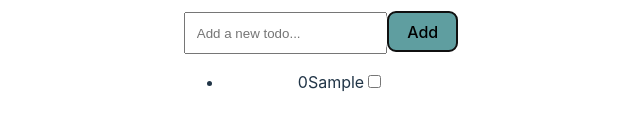
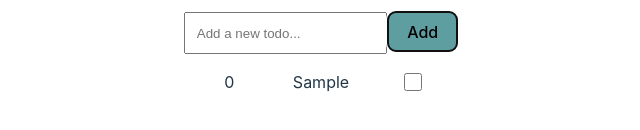
Before and after one commit to ZindreX/todo-app, a React (Vite) app: page / in a window 1280 px wide. Both pictures are taken after typing "Sample" into the empty fields and a click on the button "Add". Shown: the part 402-532 px from the top of the page, without its empty margins (319-959 px from the left). Built offline with nearby package versions, Linux system fonts and the light colour scheme.

Commit message:
Makes todo items into grid

```diff
--- /dev/null
+++ b/src/componets/Todo/Todo.css
@@ -0,0 +1,6 @@
+
+.wrapper {
+    display: grid;
+    grid-auto-columns: minmax(0, 1fr);
+    grid-auto-flow: column;
+}
--- a/src/componets/Todo/Todo.tsx
+++ b/src/componets/Todo/Todo.tsx
@@ -1,4 +1,5 @@
 import { useState } from "react";
+import './Todo.css';
 
 interface ITodo {
     index: number;
@@ -16,7 +17,7 @@ export default function Todo({
     const markCompleted = () => setIsCompleted(!isCompleted);
 
     return (
-        <div className="">
+        <div className="wrapper">
             <span>{index}</span>
             <span>{todo}</span>
             <input
--- a/src/componets/TodoFolder/TodoFolder.css
+++ b/src/componets/TodoFolder/TodoFolder.css
@@ -6,3 +6,8 @@
 .input-field {
     padding: 0.7rem;
 }
+
+.todos > ul {
+    list-style-type: none;
+    padding-left: 0;
+}
```
